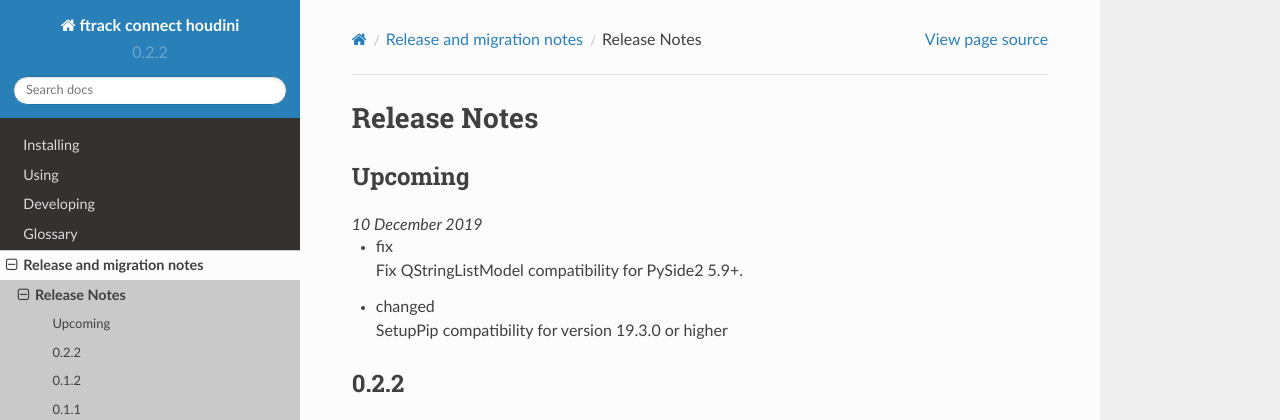
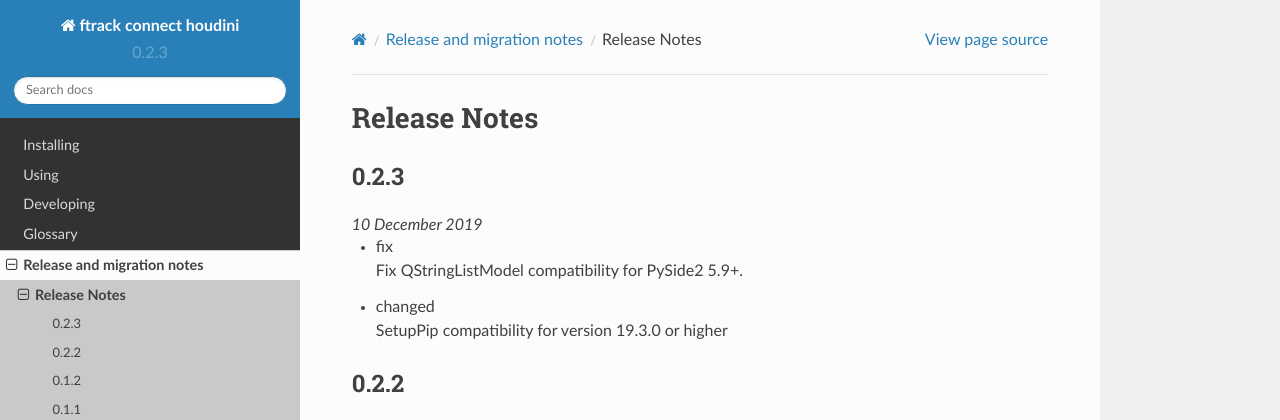
Before and after one commit to ftrackhq/ftrack-connect-houdini, a Sphinx documentation site: the page built from doc/release/release_notes.rst, in a window 1280 px wide and 900 px high. Shown: the top 420 px of the window. Built offline with Sphinx 7.4.7 and the Read the Docs theme 2.0.0, drawn with Linux system fonts in a browser that asks for light colours.

Commit message:
bump patch version

```diff
--- a/doc/release/release_notes.rst
+++ b/doc/release/release_notes.rst
@@ -7,7 +7,8 @@
 Release Notes
 *************
 
-.. release:: Upcoming
+.. release:: 0.2.3
+    :date: 2019-12-10
 
     .. change:: fix
 
--- a/source/ftrack_connect_houdini/_version.py
+++ b/source/ftrack_connect_houdini/_version.py
@@ -1 +1 @@
-__version__ = '0.2.2'
+__version__ = '0.2.3'
```
